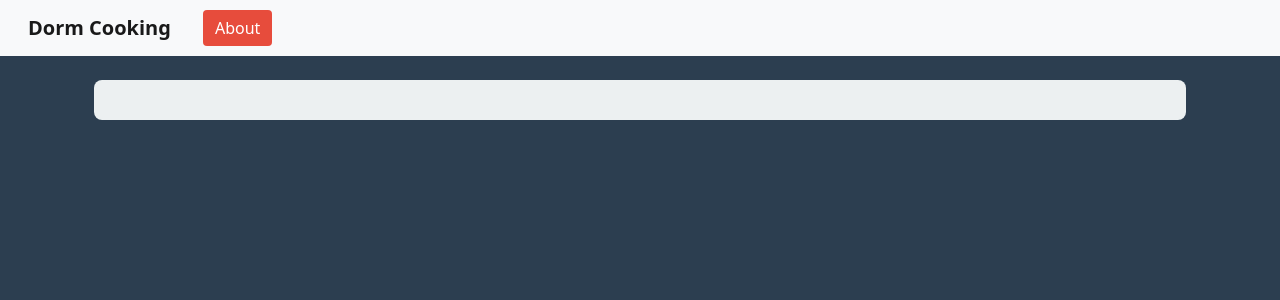
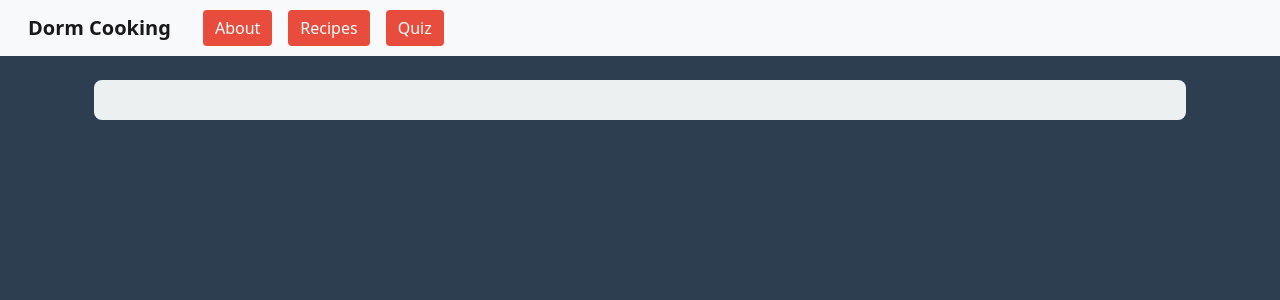
Before and after one commit to andyzhou443/Dorm-Cooking, a Flask app: page / in a window 1280 px wide. Shown: the top 300 px of the page. Run offline with Flask 3, Linux system fonts and the light colour scheme; some libraries are stand-ins or nearby versions.

Commit message:
Added Quiz page and Recipes page

```diff
--- a/server.py
+++ b/server.py
@@ -29,5 +29,14 @@ def hello_world():
 def about():
     return render_template('about.html')
 
+@app.route('/recipes')
+def recipes():
+    return render_template('recipes.html')
+
+@app.route('/quiz')
+def quiz():
+    return render_template('quiz.html')
+
+
 if __name__ == '__main__':
    app.run(debug = True, port=5001)
--- a/templates/layout.html
+++ b/templates/layout.html
@@ -28,6 +28,8 @@
             <div class="collapse navbar-collapse" id="navbarNavAltMarkup">
                 <div class="navbar-nav" aria-label="Main Navigation">
                     <a class="btn ms-3 accentColor" href="/about" aria-label="About">About</a>
+                    <a class="btn ms-3 accentColor" href="/recipes" aria-label="Recipes">Recipes</a>
+                    <a class="btn ms-3 accentColor" href="/quiz" aria-label="Quiz">Quiz</a>
                 </div>
             </div>
         </div>
```
Also changed, not shown: templates/quiz.html (added, +7 -0 lines), templates/recipes.html (added, +7 -0 lines).
